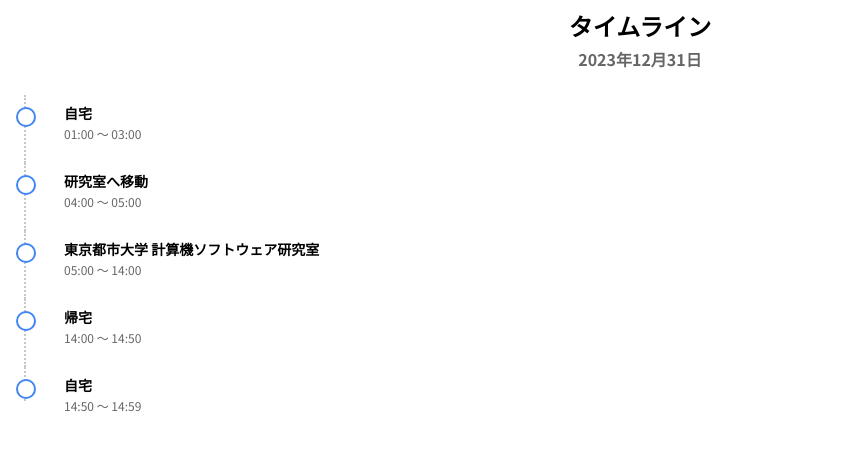
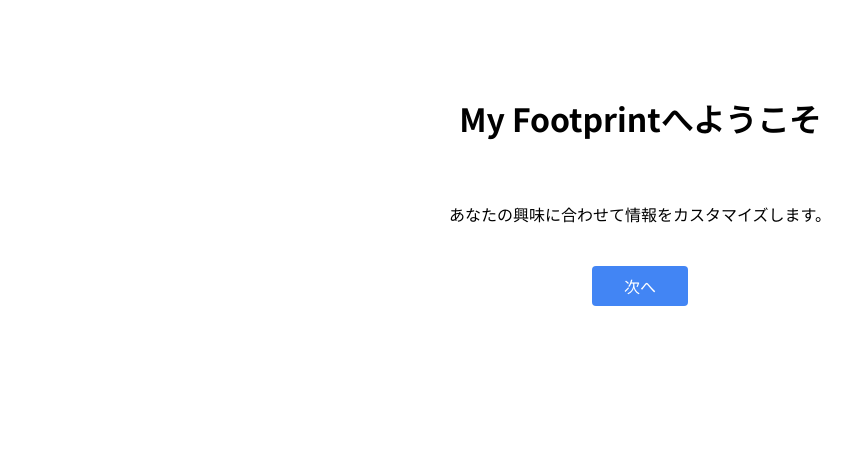
Before and after one commit to AutumnSky1010/MyFootprint, a Nuxt app: page / in a window 1280 px wide. Shown: the top 450 px of the page, without its empty margins (0-868 px from the left). Built offline with nearby package versions, Linux system fonts and the light colour scheme.

Commit message:
:+1: 興味のある項目を選択できるようにする

```diff
--- a/app/app.vue
+++ b/app/app.vue
@@ -2,12 +2,14 @@
 import type { TimelineEntry } from '~/composables/models/timeline'
 import type { RelatedInformation  } from '~/composables/models/relatedInformation'
 import { useRelatedInformationStore } from '~/composables/store/relatedInformationStore'
+import { useUserInterestStore } from '~/composables/store/userInterestStore'
 
 const bottomSheetOpened = ref(false);
+const initialized = ref(false);
 const openedRelatedInformation = ref<RelatedInformation | undefined>(undefined)
 
-const relatedInformationStore = useRelatedInformationStore();
-
+const relatedInformationStore = useRelatedInformationStore()
+const userInterestStore = storeToRefs(useUserInterestStore())
 const handleEntryClick = (entry: TimelineEntry) => {
   bottomSheetOpened.value = true
   openedRelatedInformation.value = relatedInformationStore.getRelatedInformation(entry.relatedInformation)
@@ -16,22 +18,65 @@
 </script>
 
 <template>
+  <div class="app">
+    <Transition name="page-transition" mode="out-in">
+
+      <InitializationInitializePanel
+        v-if="!initialized"
+        @complete="initialized = true"
+      />
+
+      <section v-else class="initialized-section">
         <section class="timeline-section">
           <Timeline @onEntryClick="handleEntryClick" />
           <RelatedInformationBottomSheet v-model:opened="bottomSheetOpened">
             <div>
-        <RelatedInformationCompanies :companies="openedRelatedInformation?.companies ?? []" />
-        <RelatedInformationRealEstates :realEstates="openedRelatedInformation?.realEstates ?? []" />
+              <RelatedInformationCompanies
+                v-if="userInterestStore.getInterest.value.companies"
+                :companies="openedRelatedInformation?.companies ?? []"
+              />
+              <RelatedInformationRealEstates
+                v-if="userInterestStore.getInterest.value.realEstates"
+                :realEstates="openedRelatedInformation?.realEstates ?? []"
+              />
             </div>
           </RelatedInformationBottomSheet>
         </section>
+      </section>
+
+    </Transition>
+  </div>
 </template>
 
 <style lang="scss" scoped>
+.app {
+  position: relative;
+  width: 100%;
+  height: 100%;
+  overflow: hidden;
+}
+
+.initialized-section,
 .timeline-section {
   position: relative;
   width: 100%;
   height: 100%;
   overflow: hidden;
 }
+
+/* --- アニメーション定義 --- */
+.page-transition-enter-active,
+.page-transition-leave-active {
+  transition: opacity 0.5s ease, transform 0.5s ease;
+}
+
+.page-transition-enter-from {
+  opacity: 0;
+  transform: translateY(20px);
+}
+
+.page-transition-leave-to {
+  opacity: 0;
+  transform: translateY(-20px);
+}
 </style>
--- /dev/null
+++ b/app/components/Initialization/InitializePanel.vue
@@ -0,0 +1,125 @@
+<script setup lang="ts">
+import { ref } from 'vue'
+import { useUserInterestStore } from '~/composables/store/userInterestStore'
+
+// 親コンポーネントへイベントを通知するための定義
+const emit = defineEmits<{
+  complete: []
+}>()
+
+const userInterestStore = useUserInterestStore()
+
+const { getInterest } = storeToRefs(userInterestStore)
+
+// 画面の状態管理
+const currentStep = ref<'welcome' | 'selection'>('welcome')
+
+/**
+ * 選択画面へ遷移する
+ */
+const goToSelection = () => {
+  currentStep.value = 'selection'
+}
+
+/**
+ * 設定を終了し、親コンポーネントへ通知する
+ */
+const onFinish = () => {
+  emit('complete')
+}
+</script>
+<template>
+  <div class="container">
+    <Transition name="fade-slide" mode="out-in">
+      <div v-if="currentStep === 'welcome'" key="welcome" class="welcome step-content">
+        <h1>My Footprintへようこそ</h1>
+        <p>あなたの興味に合わせて情報をカスタマイズします。</p>
+        <button class="btn-primary" @click="goToSelection">次へ</button>
+      </div>
+
+      <div v-else-if="currentStep === 'selection'" key="selection" class="checkbox step-content">
+        <h1>興味のある情報を選んでください</h1>
+
+        <div class="options">
+          <label class="option-item">
+            <input type="checkbox" v-model="getInterest.companies" />
+            <span>企業に関する情報を表示する</span>
+          </label>
+          <label class="option-item">
+            <input type="checkbox" v-model="getInterest.realEstates" />
+            <span>不動産に関する情報を表示する</span>
+          </label>
+        </div>
+
+        <button class="btn-primary" @click="onFinish">設定を完了する</button>
+      </div>
+    </Transition>
+  </div>
+</template>
+
+<style lang="scss" scoped>
+/* アニメーション定義 */
+.fade-slide-enter-active,
+.fade-slide-leave-active {
+  transition: opacity 0.3s ease, transform 0.3s ease;
+}
+
+.fade-slide-enter-from,
+.fade-slide-leave-to {
+  opacity: 0;
+  transform: translateY(10px); /* 10px下からスライドしてくる演出 */
+}
+
+/* 以下は既存のスタイル */
+.container {
+  display: flex;
+  justify-content: center;
+  align-items: center;
+  flex-direction: column;
+  padding: 2rem;
+  text-align: center;
+  min-height: 300px;
+}
+
+.step-content {
+  display: flex;
+  flex-direction: column;
+  gap: 1.5rem;
+  align-items: center;
+  width: 100%;
+}
+
+.options {
+  display: flex;
+  flex-direction: column;
+  gap: 1rem;
+  text-align: left;
+}
+
+.option-item {
+  display: flex;
+  align-items: center;
+  gap: 0.5rem;
+  cursor: pointer;
+  font-size: 1.1rem;
+
+  input[type="checkbox"] {
+    transform: scale(1.2);
+  }
+}
+
+.btn-primary {
+  padding: 0.5rem 2rem;
+  font-size: 1rem;
+  background-color: #4285f4;
+  color: white;
+  border: none;
+  border-radius: 4px;
+  cursor: pointer;
+  transition: background-color 0.2s;
+
+  &:hover {
+    background-color: #3367d6;
+  }
+}
+</style>
--- a/app/components/RelatedInformation/BottomSheet.vue
+++ b/app/components/RelatedInformation/BottomSheet.vue
@@ -1,5 +1,5 @@
 <script setup lang="ts">
-import { ref, watch, type ModelRef } from 'vue';
+import { ref, watch } from 'vue';
 
 interface PropsType {
   minHeight?: number;
--- /dev/null
+++ b/app/composables/store/userInterestStore.ts
@@ -0,0 +1,24 @@
+interface State {
+  companies: boolean
+  realEstates: boolean
+}
+
+export const useUserInterestStore = defineStore('userInterestStore', {
+  state: (): State => ({
+    companies: false,
+    realEstates: false
+  }),
+  getters: {
+    getInterest: (state) => {
+      return state
+    }
+  },
+  actions: {
+    toggleCompaniesInterest() {
+      this.companies = !this.companies
+    },
+    toggleRealEstatesInterest() {
+      this.realEstates = !this.realEstates
+    }
+  },
+})
```
Lines whose indentation alone changed are shown as unchanged.
